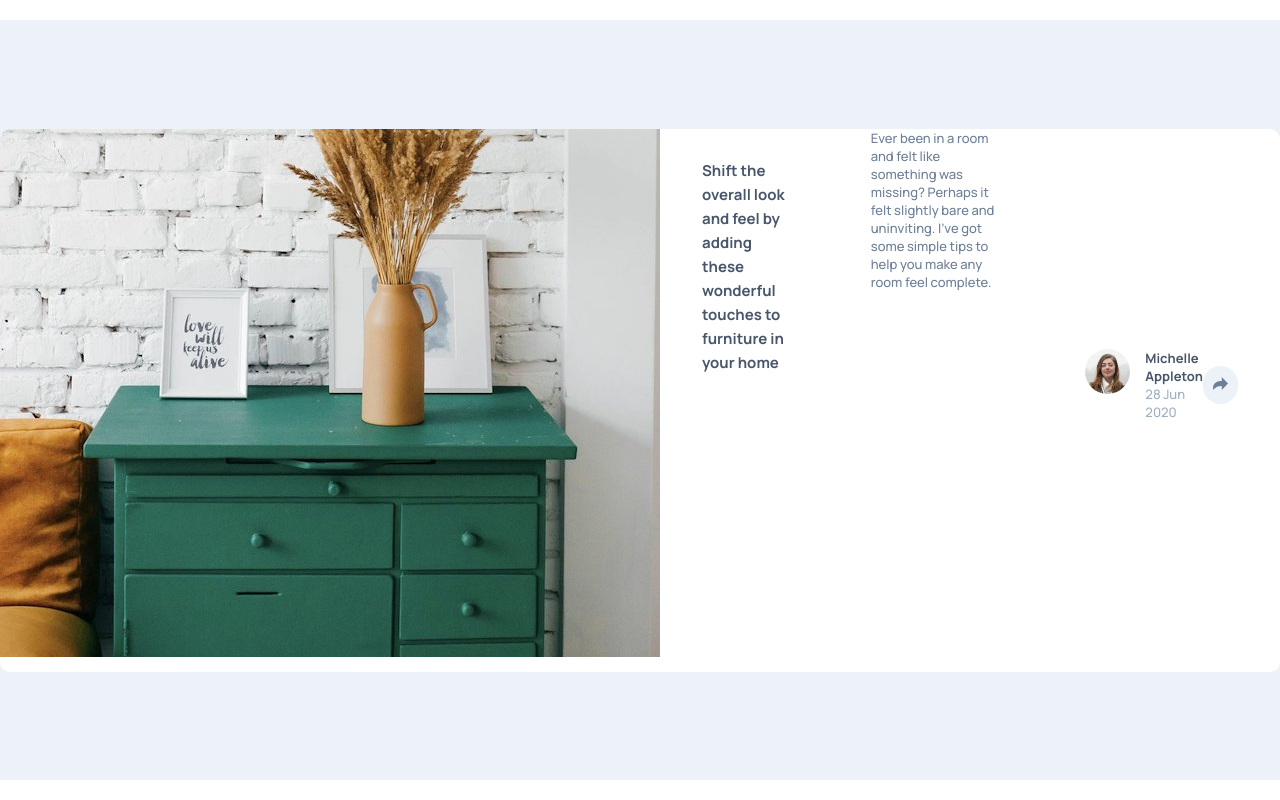
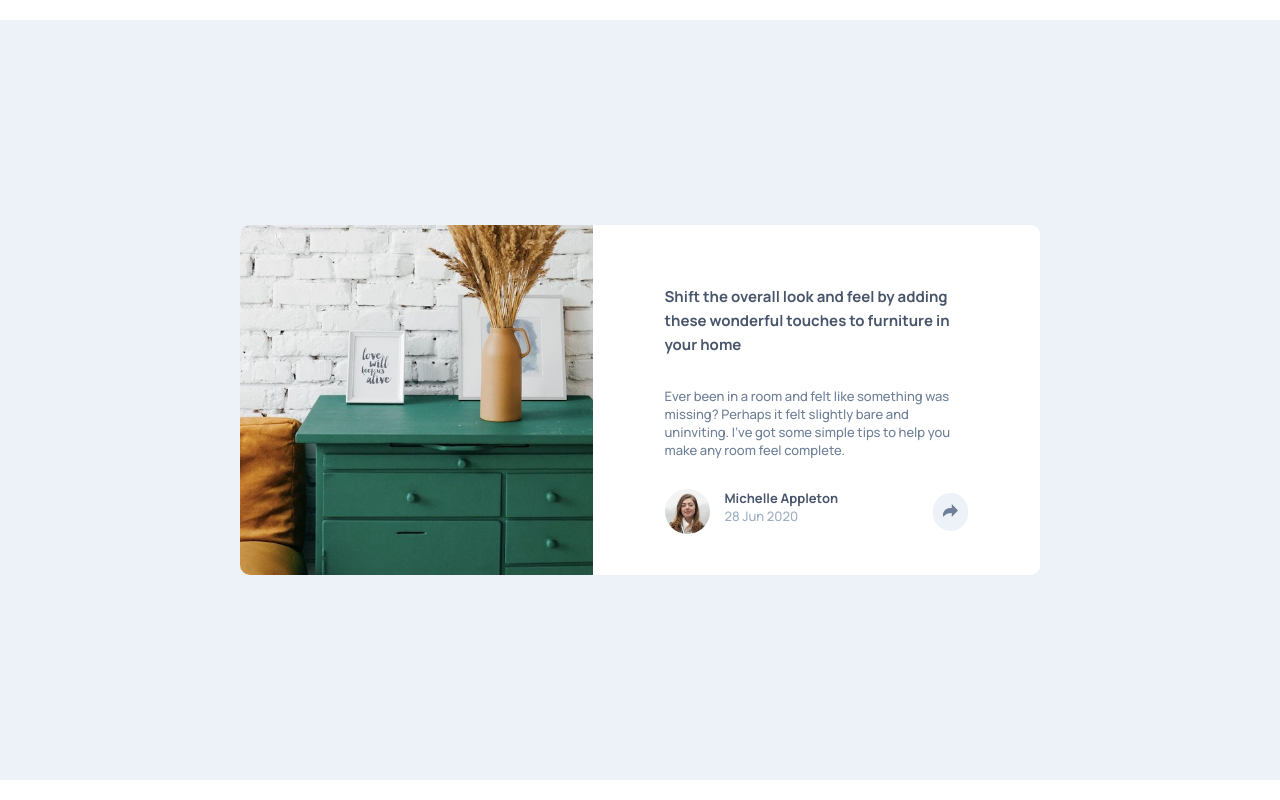
Before and after one commit to jerry81/frontend-mentor, a React (Create React App) app in the folder article-preview-component-master/react/article-preview/: page / in a window 1280 px wide. Built offline with nearby package versions, Linux system fonts and the light colour scheme.

Commit message:
feat: working on desktop styles

```diff
--- a/article-preview-component-master/react/article-preview/src/WorkArea.css
+++ b/article-preview-component-master/react/article-preview/src/WorkArea.css
@@ -9,11 +9,20 @@
 
 .d-work {
   flex-direction: row;
+  width: 800px;
+  height: 350px;
 }
 
 .m-work {
   flex-direction: column;
   width: 330px;
+}
+
+.drawers {
+  height: 350px;
+  width: auto;
+  margin-bottom: 0;
+  clip: rect(0, 350px, 350px, 0);
 }
 
 img {
@@ -112,3 +121,10 @@ img {
   display: flex;
   margin-left: 15px;
 }
+
+.nonImage {
+  width: 647.5px;
+  padding: 30px;
+  margin-left:-85px;
+  background: white;
+}
--- a/article-preview-component-master/react/article-preview/src/WorkArea.js
+++ b/article-preview-component-master/react/article-preview/src/WorkArea.js
@@ -3,18 +3,19 @@ import useMediaQuery from "@material-ui/core/useMediaQuery";
 import drawers from "./images/drawers.jpg";
 import michelle from "./images/avatar-michelle.jpg";
 import share from "./images/icon-share.svg";
-import active from './images/icon-active.svg'
-import fb from './images/icon-facebook.svg';
-import pin from './images/icon-pinterest.svg';
-import twitter from './images/icon-twitter.svg';
+import active from "./images/icon-active.svg";
+import fb from "./images/icon-facebook.svg";
+import pin from "./images/icon-pinterest.svg";
+import twitter from "./images/icon-twitter.svg";
 import { useState } from "react";
 
 function WorkArea() {
   const [sharing, setSharing] = useState(false);
   /* styles */
-  const workStyle = useMediaQuery("(min-width:600px)")
-    ? "work d-work"
-    : "work m-work";
+  const dsk = useMediaQuery("(min-width:600px)");
+  const workStyle = dsk ? "work d-work" : "work m-work";
+  const drawersC = dsk ? "drawers" : "";
+  const nonImage = dsk ? "nonImage" : "";
   /* widgets */
   function BoldText() {
     return (
@@ -81,10 +82,12 @@ function WorkArea() {
   /* render */
   return (
     <div className={workStyle}>
-      <img src={drawers} alt="drawers" />
+      <img src={drawers} alt="drawers" className={drawersC} />
+      <div className={nonImage}>
         <BoldText />
         <Light />
         <Footer />
+      </div>
     </div>
   );
 }
```
Lines whose indentation alone changed are shown as unchanged.
